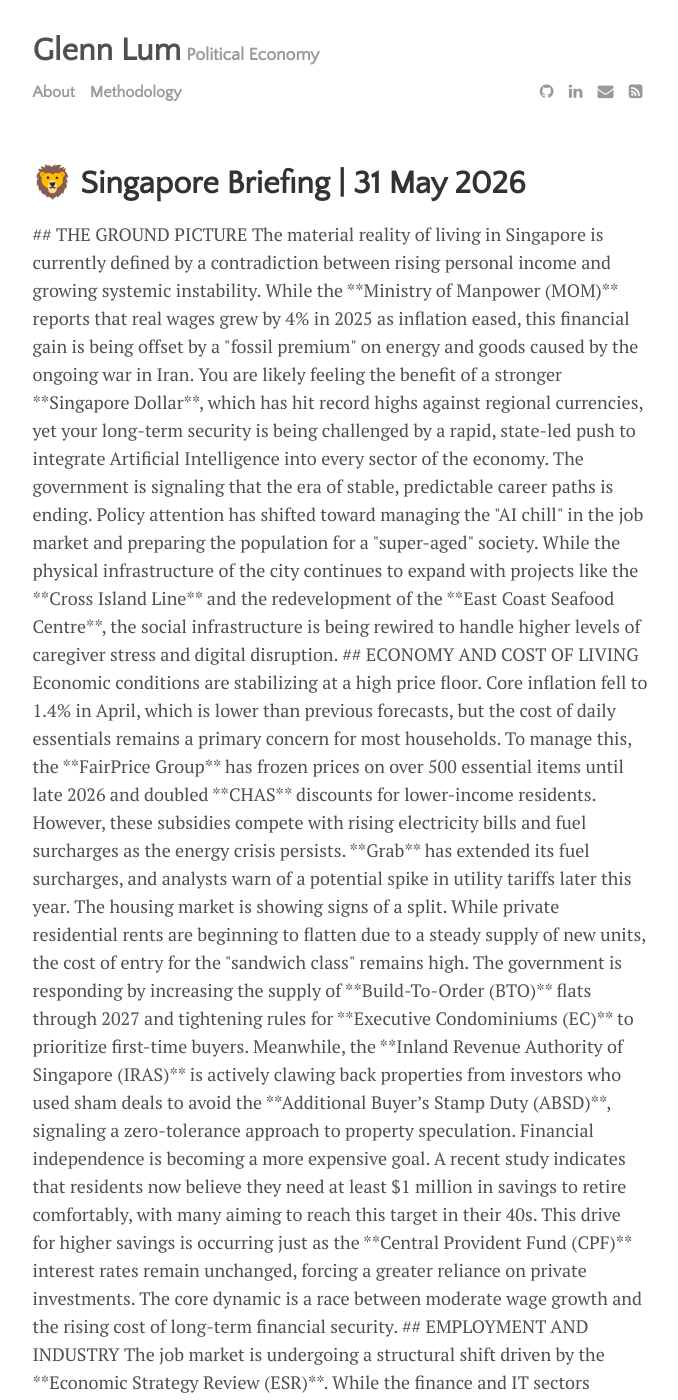
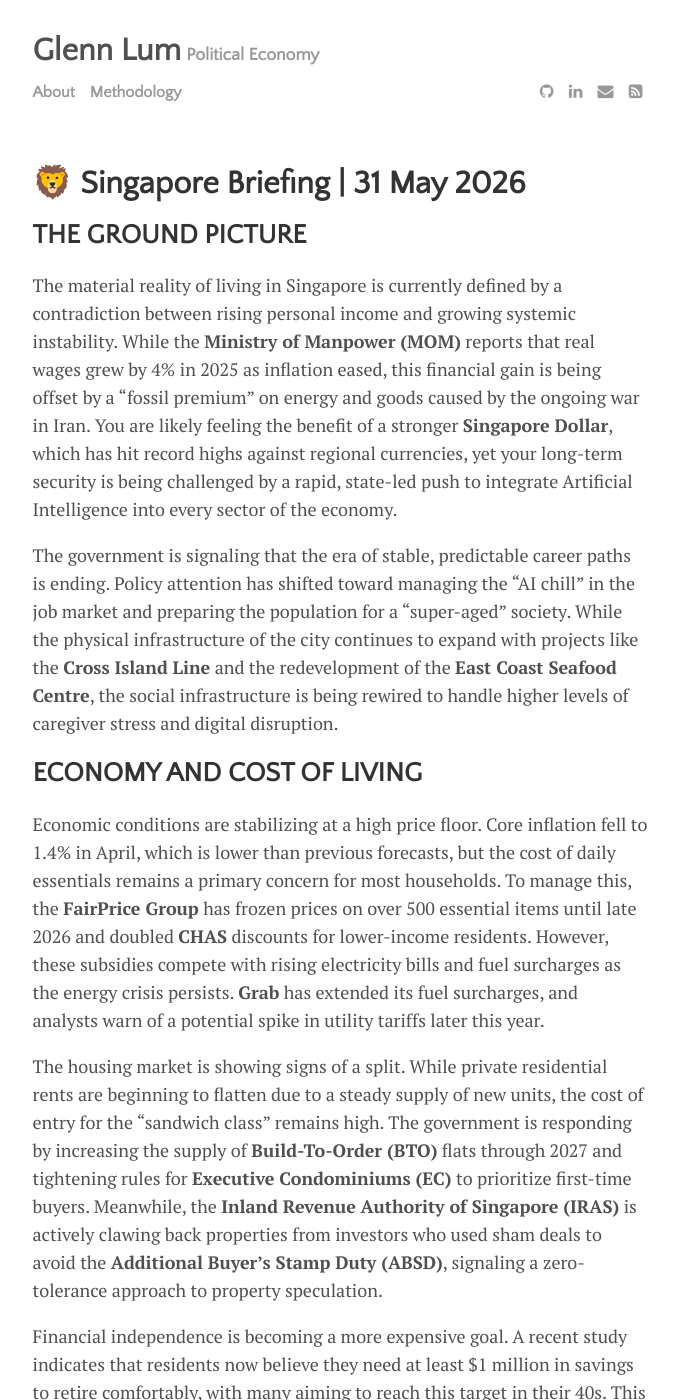
Before and after one commit to GD-MRNG/political-economy-blog, a Jekyll site: the page built from _posts/2026-05-31-Singapore-Briefing.md, in a window 1280 px wide and 1400 px high. Shown: the whole window, without its empty margins (300-978 px from the left). Built offline with Jekyll 4.4.1, drawn with Linux system fonts in a browser that asks for light colours; some of the changed text lies outside the part shown.

Commit message:
Fix: remove html elements preventing markdown rendering

```diff
--- a/_posts/2026-05-31-Singapore-Briefing.md
+++ b/_posts/2026-05-31-Singapore-Briefing.md
@@ -8,7 +8,6 @@
 ---
 
 
-<div id="exec-summary">
 ## THE GROUND PICTURE
 
 The material reality of living in Singapore is currently defined by a contradiction between rising personal income and growing systemic instability. While the **Ministry of Manpower (MOM)** reports that real wages grew by 4% in 2025 as inflation eased, this financial gain is being offset by a "fossil premium" on energy and goods caused by the ongoing war in Iran. You are likely feeling the benefit of a stronger **Singapore Dollar**, which has hit record highs against regional currencies, yet your long-term security is being challenged by a rapid, state-led push to integrate Artificial Intelligence into every sector of the economy.
@@ -60,17 +59,11 @@
 *   The implementation of the **JS-SEZ** and its effect on the cost of doing business for Singapore-based SMEs.
 *   The results of the **Economic Strategy Review** regarding new hiring preferences for local versus foreign professionals.
 *   The rollout of the first **Cross Island Line** trains and their impact on property values in the eastern and western corridors.
-</div>
-
 
 
 [← Back to Home]({{ "/" | relative_url }})
 
 
-<br>
-<button onclick="(function(){var t=document.getElementById('exec-summary').innerText;navigator.clipboard.writeText(t).then(function(){var b=document.querySelector('[onclick*=exec-summary]');var o=b.textContent;b.textContent='Copied!';setTimeout(function(){b.textContent=o;},1500);});})();" style="display: inline-block; padding: 6px 12px; margin: 4px; background-color: #f8f9fa; border: 1px solid #ddd; border-radius: 5px; cursor: pointer; color: #333; font-weight: 500; font-size: 0.9em;">Copy</button>
-<br>
-
 <div style="text-align: center; margin-top: 20px;">
   <p style="color: #6c757d; font-size: 0.9em;"><i>Generated by Cognitive Engine. AI-synthesized content. Verify before use.</i></p>
 </div>
```
Also changed, not shown: _posts/2026-05-31-Tech-Briefing.md (+0 -6 lines).
